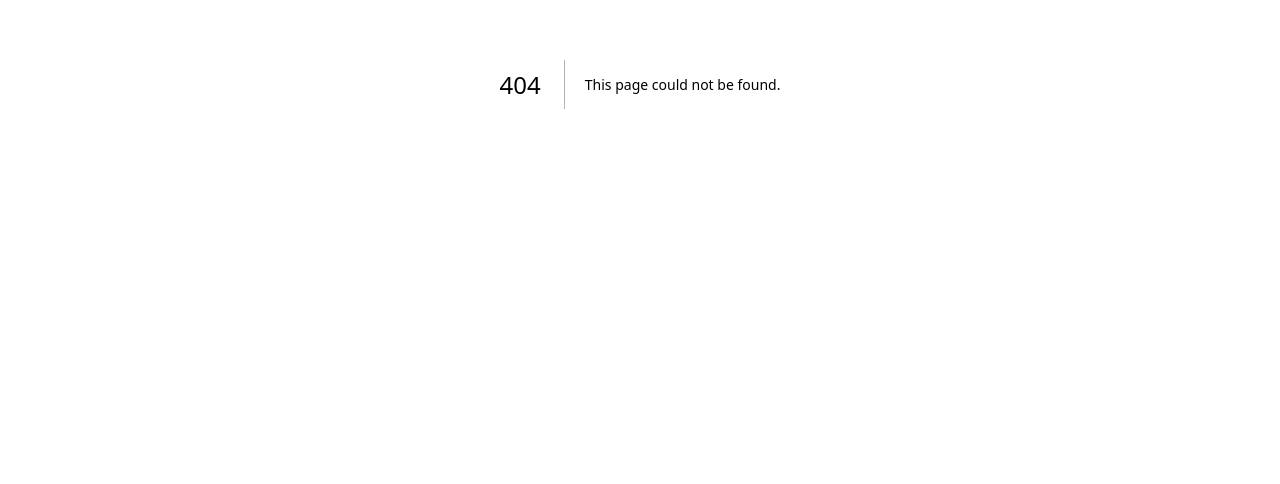
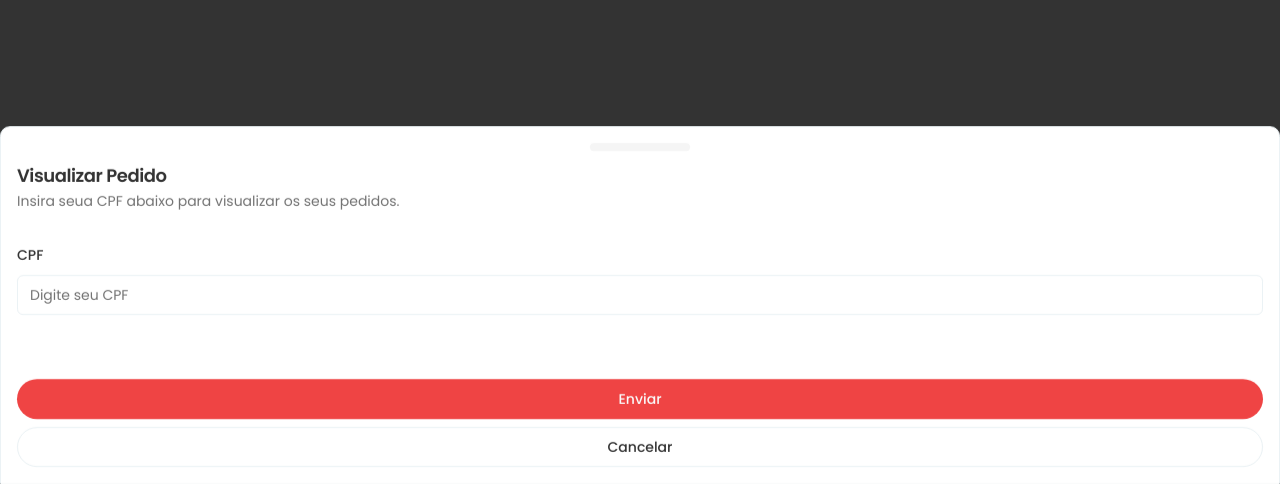
Before and after one commit to luciocarvalho10/fsw, a Next.js app: page /1/orders in a window 1280 px wide. Before the commit this address had no page. Shown: the part 316-800 px from the top of the page. Built offline with nearby package versions, Linux system fonts and the light colour scheme.

Commit message:
feat(orders): add form to go list orders

```diff
--- a/src/app/[slug]/menu/actions-create-order.ts
+++ b/src/app/[slug]/menu/actions-create-order.ts
@@ -1,6 +1,7 @@
 "use server"
 
 import { Order } from "@prisma/client";
+import { redirect } from "next/navigation";
 
 import { db } from "@/lib/prisma";
 
@@ -47,4 +48,5 @@ export const createOrder = async (input: ICreateOrderInput) => {
             total: productsWithPricesAndQuantities.reduce((sum, product) => sum + product.price * product.quantity, 0)
         }
     })
+    redirect(`/${input.slug}/orders`)
 }
--- a/src/app/[slug]/menu/components/finishi-order-dialog.tsx
+++ b/src/app/[slug]/menu/components/finishi-order-dialog.tsx
@@ -2,6 +2,7 @@
 
 import { zodResolver } from "@hookform/resolvers/zod";
 import { ConsumptionMethod } from "@prisma/client";
+import { Loader2Icon } from "lucide-react";
 import { useParams, useSearchParams } from "next/navigation";
 import { useContext, useTransition } from "react";
 import { useForm } from "react-hook-form";
@@ -30,7 +31,6 @@ import {
 } from "@/components/ui/form";
 import { Input } from "@/components/ui/input";
 
-import { Loader2Icon } from "lucide-react";
 import { createOrder } from "../actions-create-order";
 import { CartContext } from "../contexts/cart";
 import { isValidCpf } from "../helpers/cpf";
--- /dev/null
+++ b/src/app/[slug]/orders/components/cpf-form.tsx
@@ -0,0 +1,101 @@
+"use client";
+
+import { zodResolver } from "@hookform/resolvers/zod";
+import { usePathname, useRouter } from "next/navigation";
+import { useForm } from "react-hook-form";
+import { PatternFormat } from "react-number-format";
+import { z } from "zod";
+
+import { Button } from "@/components/ui/button";
+import {
+  Drawer,
+  DrawerClose,
+  DrawerContent,
+  DrawerDescription,
+  DrawerFooter,
+  DrawerHeader,
+  DrawerTitle
+} from "@/components/ui/drawer";
+import { Form, FormControl, FormField, FormItem, FormLabel, FormMessage } from "@/components/ui/form";
+import { Input } from "@/components/ui/input";
+
+import { isValidCpf, removeCpfPunctuation } from "../../menu/helpers/cpf";
+
+const formSchema = z.object({
+  cpf: z
+    .string()
+    .trim()
+    .min(1, "CPF é obrigatório")
+    .refine(isValidCpf, "CPF inválido"),
+});
+
+type FormSchema = z.infer<typeof formSchema>;
+
+const CpfForm = () => {
+  const form = useForm<FormSchema>({
+    resolver: zodResolver(formSchema),
+    defaultValues: {
+      cpf: "",
+    },
+  });
+
+  const router = useRouter();
+  const pathname = usePathname();
+
+  const onSubmit = ({ cpf }: FormSchema) =>
+    router.push(`${pathname}?cpf=${removeCpfPunctuation(cpf)}`);
+    // router.replace(`${pathname}?cpf=${removeCpfPunctuation(cpf)}`);
+
+  const handlecancel = () => router.back();
+
+  return (
+    <Drawer open>
+      <DrawerContent>
+        <DrawerHeader>
+          <DrawerTitle>Visualizar Pedido</DrawerTitle>
+          <DrawerDescription>
+            Insira seua CPF abaixo para visualizar os seus pedidos.
+          </DrawerDescription>
+        </DrawerHeader>
+          <Form {...form}>
+            <form onSubmit={form.handleSubmit(onSubmit)} className="space-y-8">
+              <FormField
+                control={form.control}
+                name="cpf"
+                render={({ field }) => (
+                  <FormItem className="p-4">
+                    <FormLabel>CPF</FormLabel>
+                    <FormControl>
+                      <PatternFormat
+                        format={"###.###.###-##"}
+                        placeholder="Digite seu CPF"
+                        customInput={Input}
+                        {...field}
+                      />
+                    </FormControl>
+                    <FormMessage />
+                  </FormItem>
+                )}
+              />
+              <DrawerFooter>
+                <Button
+                  type="submit"
+                  variant="destructive"
+                  className="rounded-full"
+                >
+                  Enviar
+                </Button>
+                <DrawerClose asChild>
+                  <Button variant="outline" className="rounded-full" onClick={handlecancel}>
+                    Cancelar
+                  </Button>
+                </DrawerClose>
+              </DrawerFooter>
+            </form>
+          </Form>
+      </DrawerContent>
+    </Drawer>
+  );
+};
+
+export default CpfForm;
--- /dev/null
+++ b/src/app/[slug]/orders/page.tsx
@@ -0,0 +1,19 @@
+import { isValidCpf } from "../menu/helpers/cpf"
+import CpfForm from "./components/cpf-form"
+
+interface IOrdersPageProps {
+  searchParams: Promise<{ cpf: string }>
+}
+
+const OrdersPage = async ({ searchParams }: IOrdersPageProps) => {
+  const { cpf } = await searchParams
+  if (!cpf || !isValidCpf(cpf)) return <CpfForm />
+
+  return (
+    <div>
+      <h1>Orders Page</h1>
+    </div>
+  )
+}
+
+export default OrdersPage
```
